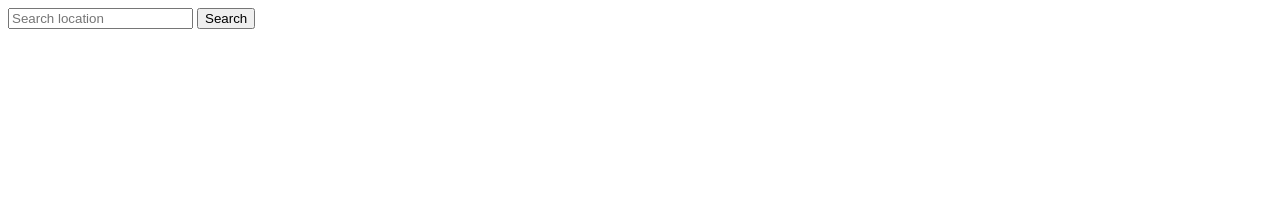
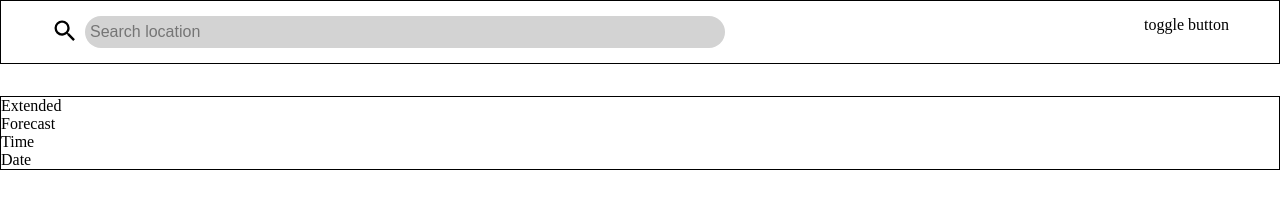
Before and after one commit to AmaCodez/Weather-app, a website built with webpack: page src/index.html in a window 1280 px wide. Built offline with nearby package versions, Linux system fonts and the light colour scheme.

Commit message:
Style the search bar

```diff
--- a/src/index.html
+++ b/src/index.html
@@ -6,9 +6,32 @@
     <title>Weather App</title>
   </head>
   <body>
-    <div class="search">
-      <input type="text" class="search-bar" placeholder="Search location" />
-      <button class="searchbtn">Search</button>
+    <div class="search-toggle">
+      <div class="search">
+        <button class="searchbtn">
+          <svg xmlns="http://www.w3.org/2000/svg" viewBox="0 0 24 24">
+            <title>magnify</title>
+            <path
+              d="M9.5,3A6.5,6.5 0 0,1 16,9.5C16,11.11 15.41,12.59 14.44,13.73L14.71,14H15.5L20.5,19L19,20.5L14,15.5V14.71L13.73,14.44C12.59,15.41 11.11,16 9.5,16A6.5,6.5 0 0,1 3,9.5A6.5,6.5 0 0,1 9.5,3M9.5,5C7,5 5,7 5,9.5C5,12 7,14 9.5,14C12,14 14,12 14,9.5C14,7 12,5 9.5,5Z"
+            />
+          </svg>
+        </button>
+        <input type="text" class="search-bar" placeholder="Search location" />
+      </div>
+      <div class="toggle">toggle button</div>
+    </div>
+    <div class="header">
+      <div class="weather-title">
+        <!-- <img src="" alt="" class="logo" /> -->
+        <div class="weather-name">
+          <p class="names">Extended</p>
+          <p class="names">Forecast</p>
+        </div>
+      </div>
+      <div class="date-time">
+        <p class="time">Time</p>
+        <p class="date">Date</p>
+      </div>
     </div>
   </body>
 </html>
--- a/src/styles.css
+++ b/src/styles.css
@@ -0,0 +1,50 @@
+:root {
+  --border-check: 1px solid black;
+}
+* {
+  margin: 0;
+  padding: 0;
+  box-sizing: border-box;
+}
+svg {
+  width: auto; /* Maintain aspect ratio*/
+  height: 3.5vh;
+}
+
+/* Search bar and toggle*/
+.search-toggle {
+  border: var(--border-check);
+  margin-bottom: 4vh;
+  padding: 15px 50px;
+  display: flex;
+  justify-content: space-between;
+}
+
+.search {
+  /* border: var(--border-check); */
+  display: flex;
+  justify-content: center;
+  align-items: center;
+  gap: 6px;
+}
+
+.searchbtn {
+  background: none;
+  border: none;
+  cursor: pointer;
+}
+
+input[type="text"] {
+  width: 50vw;
+  height: 4vh;
+  font-size: 1rem;
+  padding: 5px;
+  border-radius: 25vh;
+  border: none;
+  background-color: lightgray;
+}
+
+/* header */
+.header {
+  border: var(--border-check);
+}
```
